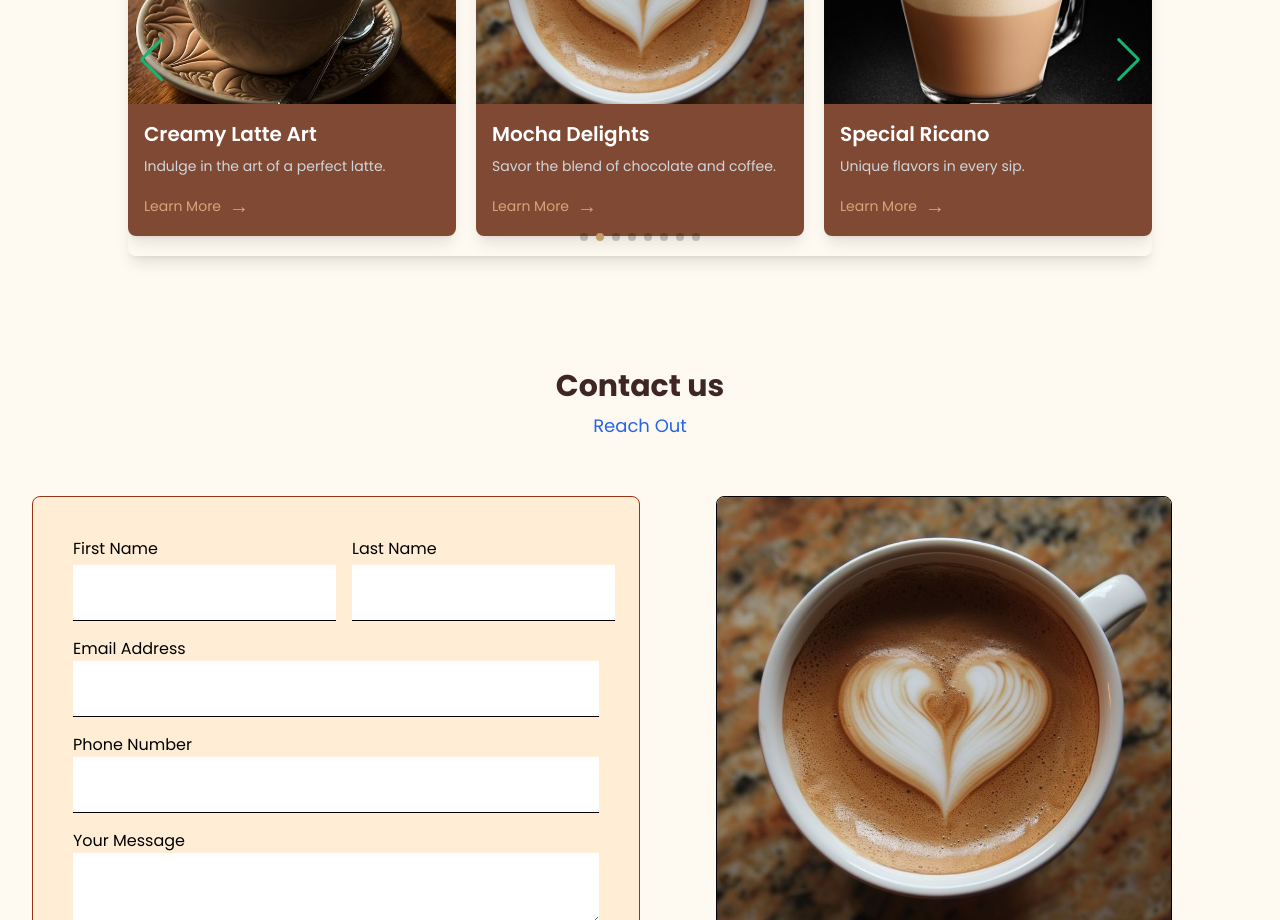
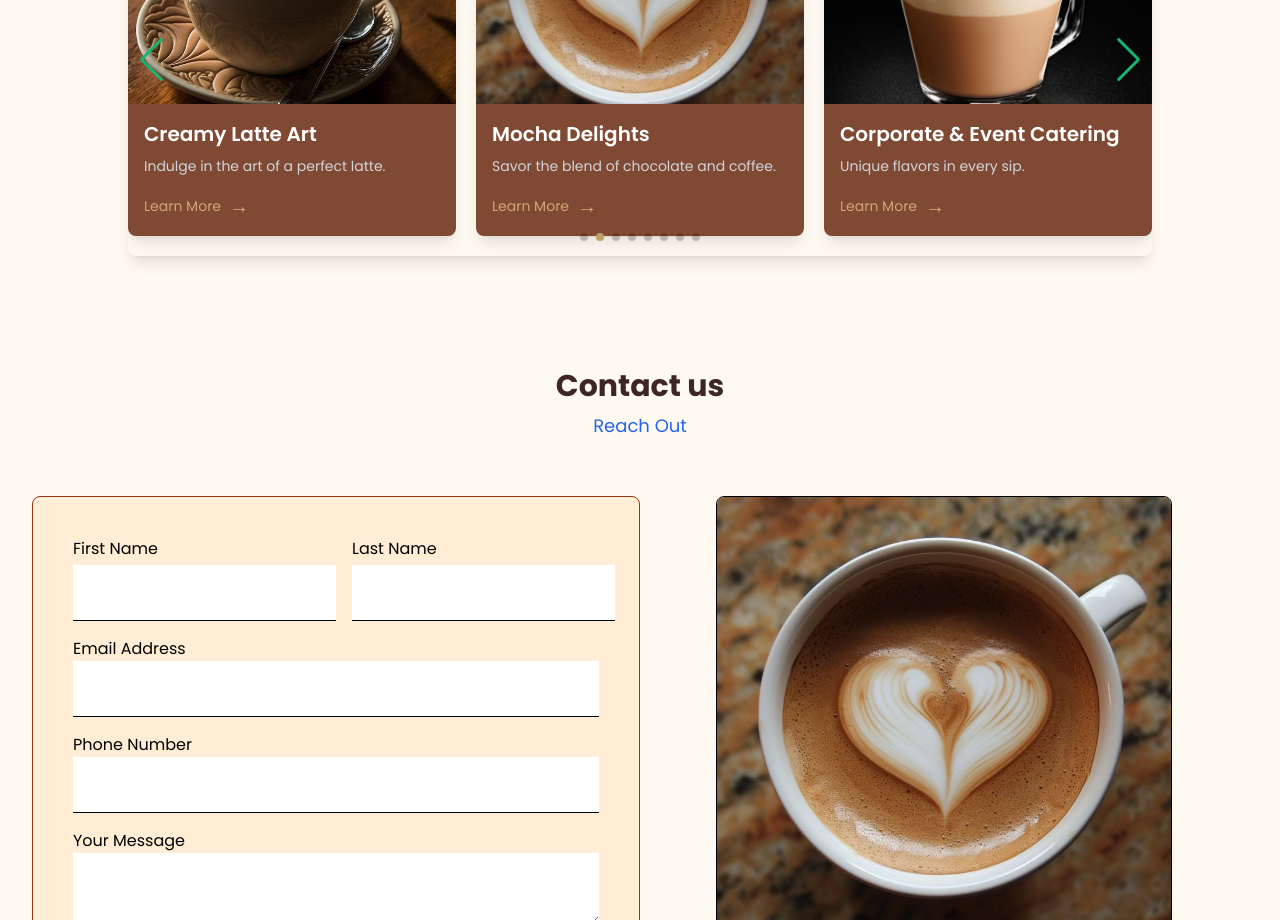
Before and after one commit to swarui/coffeelandingpage, a React (Vite) app: page / in a window 1280 px wide. Shown: the part 2320-3240 px from the top of the page. Built offline with nearby package versions, Linux system fonts and the light colour scheme.

Commit message:
Coffee landing page

```diff
--- a/src/components/Service.jsx
+++ b/src/components/Service.jsx
@@ -26,7 +26,7 @@ function Service() {
     { id: 1, img: Iced, title: "Best Coffee Flavor", description: "Experience the rich taste of our coffee.", link: "#" },
     { id: 2, img: Latte, title: "Creamy Latte Art", description: "Indulge in the art of a perfect latte.", link: "#" },
     { id: 3, img: Mocha, title: "Mocha Delights", description: "Savor the blend of chocolate and coffee.", link: "#" },
-    { id: 4, img: Ricano, title: "Special Ricano", description: "Unique flavors in every sip.", link: "#" },
+    { id: 4, img: Ricano, title: "Corporate & Event Catering", description: "Unique flavors in every sip.", link: "#" },
     { id: 5, img: Brew4, title: "Coffee Tasting Experiences", description: "Dive into the World of Flavors with Our Exclusive Coffee Tasting Experience ☕✨", link: "#" },
     { id: 6, img: Brew1, title: "Special Brewed Coffee", description: "Savor the Moment with freshly Brewed Coffee.Unique flavors in every brew.", link: "#" },
     { id: 7, img: Brew3, title: "Ready Coffee Beans", description: "Elevate your brew at home with aromatic beans for the ultimate coffee experience.", link: "#" },
```
